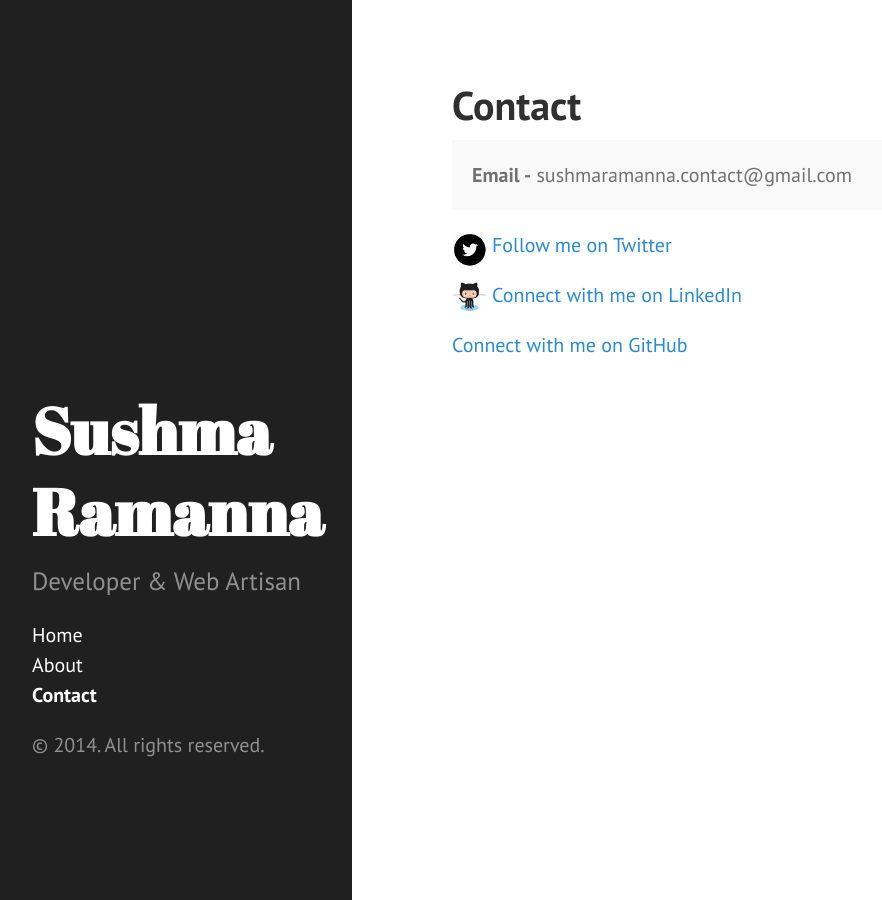
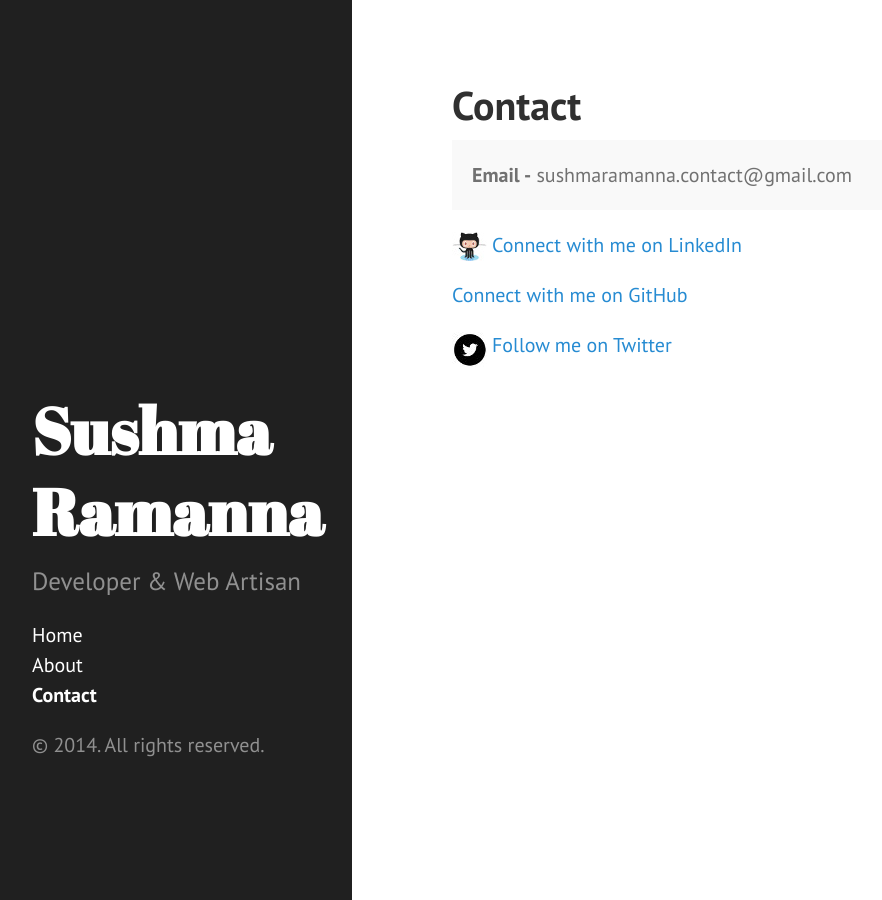
Before and after one commit to sushma-r/sushma-r.github.io, a Jekyll site: the page built from public/contact.md, in a window 1280 px wide. Shown: the whole page, without its empty margins (8-890 px from the left). Built offline with Jekyll 4.4.1, drawn with Linux system fonts in a browser that asks for light colours; Markdown is read by kramdown in place of the engine named in the settings.

Commit message:
contact page has been changed

```diff
--- a/public/contact.md
+++ b/public/contact.md
@@ -7,13 +7,13 @@ title: Contact
   <b>Email -</b> sushmaramanna.contact@gmail.com
 </p>
 <p>
-	<a class="twitter" target="_blank" href="https://twitter.com/sushmaramanna">Follow me on Twitter</a>
-</p>
-<p>
 	<a class="linkedin" target="_blank" href="http://www.linkedin.com/in/sushmaramanna">Connect with me on LinkedIn</a>
 </p>
 <p>
 	<a class="github" target="_blank" href="https://github.com/sushma-ramanna3">Connect with me on GitHub</a>
+</p>
+<p>
+	<a class="twitter" target="_blank" href="https://twitter.com/sushmaramanna">Follow me on Twitter</a>
 </p>
 
 
```
